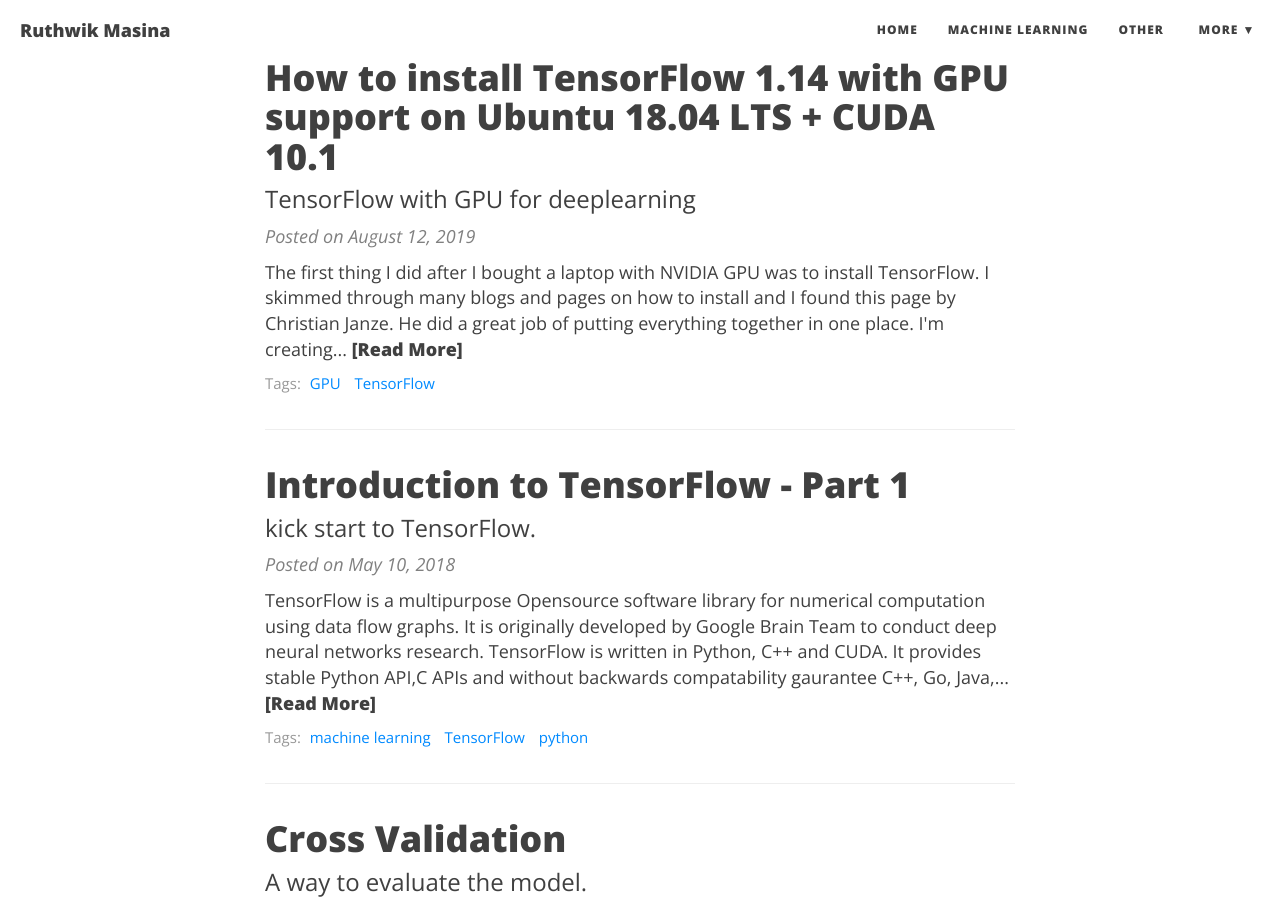
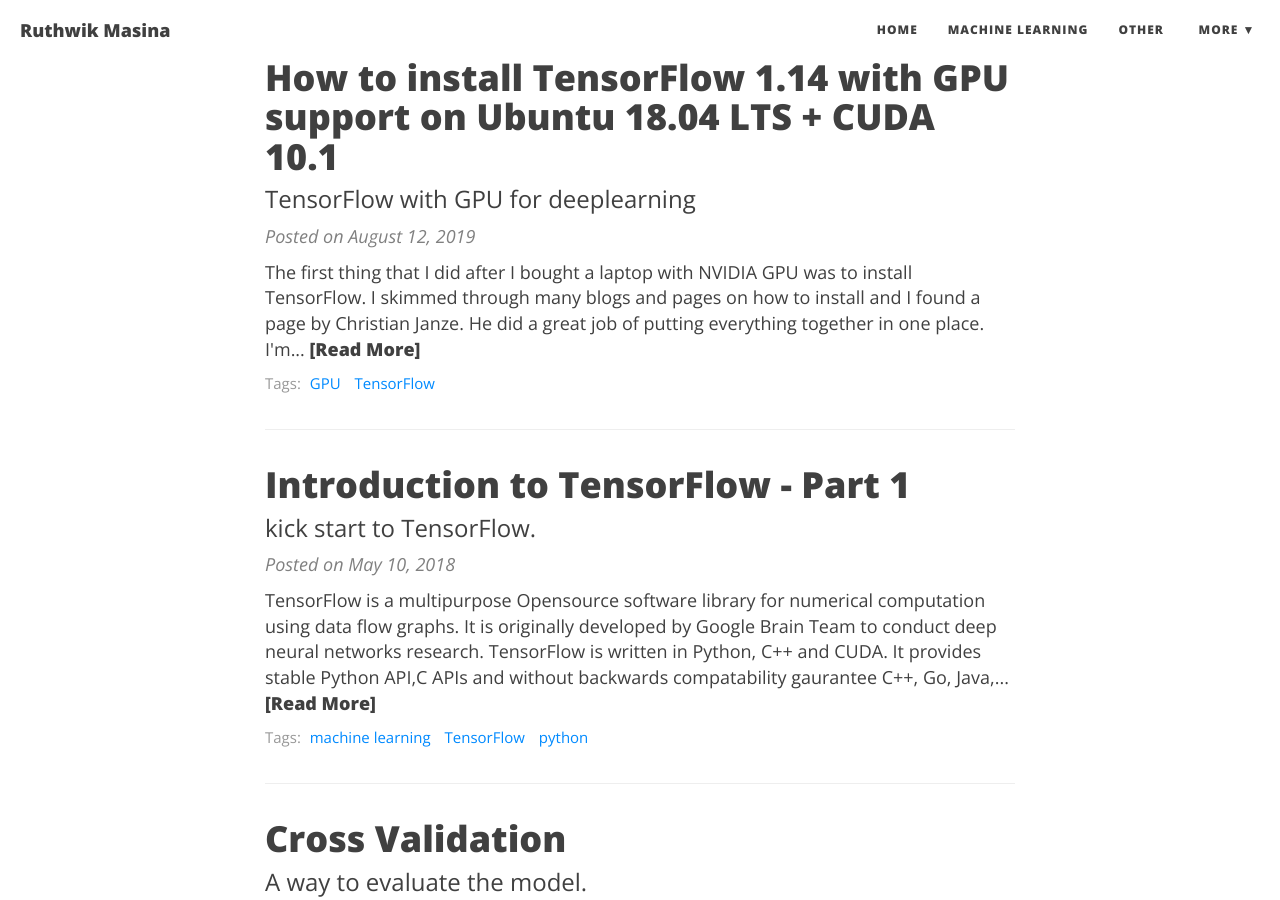
Before and after one commit to Ruthwik/ruthwik.github.io, a Jekyll site: the page built from MLblog/index.html, in a window 1280 px wide and 900 px high, scrolled down 302 px. Built offline with Jekyll 4.4.1, drawn with Linux system fonts in a browser that asks for light colours; nearby versions of some CDN libraries; the list of posts is cut into pages by our own code.

Commit message:
changes in the post

````diff
--- a/_posts/2019-08-12-tensorflow_gpu.md
+++ b/_posts/2019-08-12-tensorflow_gpu.md
@@ -13,23 +13,21 @@ bigimg:
 
 
 <p>
-The first thing I did after I bought a laptop with NVIDIA GPU was to install TensorFlow. I skimmed through many blogs and pages on how to install and I found this page by Christian Janze. He did a great job of putting everything together in one place. I'm creating this page on similar lines but adding few of my own touches and experiences while installing TensorFlow.
+The first thing that I did after I bought a laptop with NVIDIA GPU was to install TensorFlow. I skimmed through many blogs and pages on how to install and I found a page by Christian Janze. He did a great job of putting everything together in one place. I'm creating this page on similar lines but added my own touch and experiences while installing TensorFlow.
 
 <h3>Level 0</h3>
 <p>
 All the Prerequisites required before starting the installation.
 
 <ul>
-<li> <strong><em>Install GNU Compiler Collection (GCC)</em></strong>
-
+<li> <strong><em>Install GNU Compiler Collection (GCC)</em></strong></li>
 
   ```
     sudo apt update && sudo apt install gcc
 
   ```
+<img src="/img/install_tensorflow_gpu/gcc.jpg" alt="docker_core" height="85%" width="100%">
 
-  <img src="/img/install_tensorflow_gpu/gcc.jpg" alt="docker_core" height="85%" width="100%">
-  </li>
 
   <li> <strong><em>Install build-essential package</em></strong>
 
@@ -60,7 +58,7 @@ All the Prerequisites required before starting the installation.
 <p>
 The driver can be either downloaded from <a href="https://www.nvidia.com/Download/index.aspx?lang=en-us">here.</a>
 
-I used the following commands to install as it easy and simple.
+I used the following commands to install as it easy and simple.</p>
 
 ```
   sudo apt update
@@ -68,7 +66,7 @@ I used the following commands to install as it easy and simple.
   sudo ubuntu-drivers autoinstall
 
 ```
-
+<p>
 If everything goes well after firing these commands, then reboot your machine. The status of Nvidia GPU can be checked with the <code>nvidia-smi</code>.
 
 <img src="/img/install_tensorflow_gpu/nvidia_smi.jpg" alt="docker_core" height="85%" width="100%">
````
